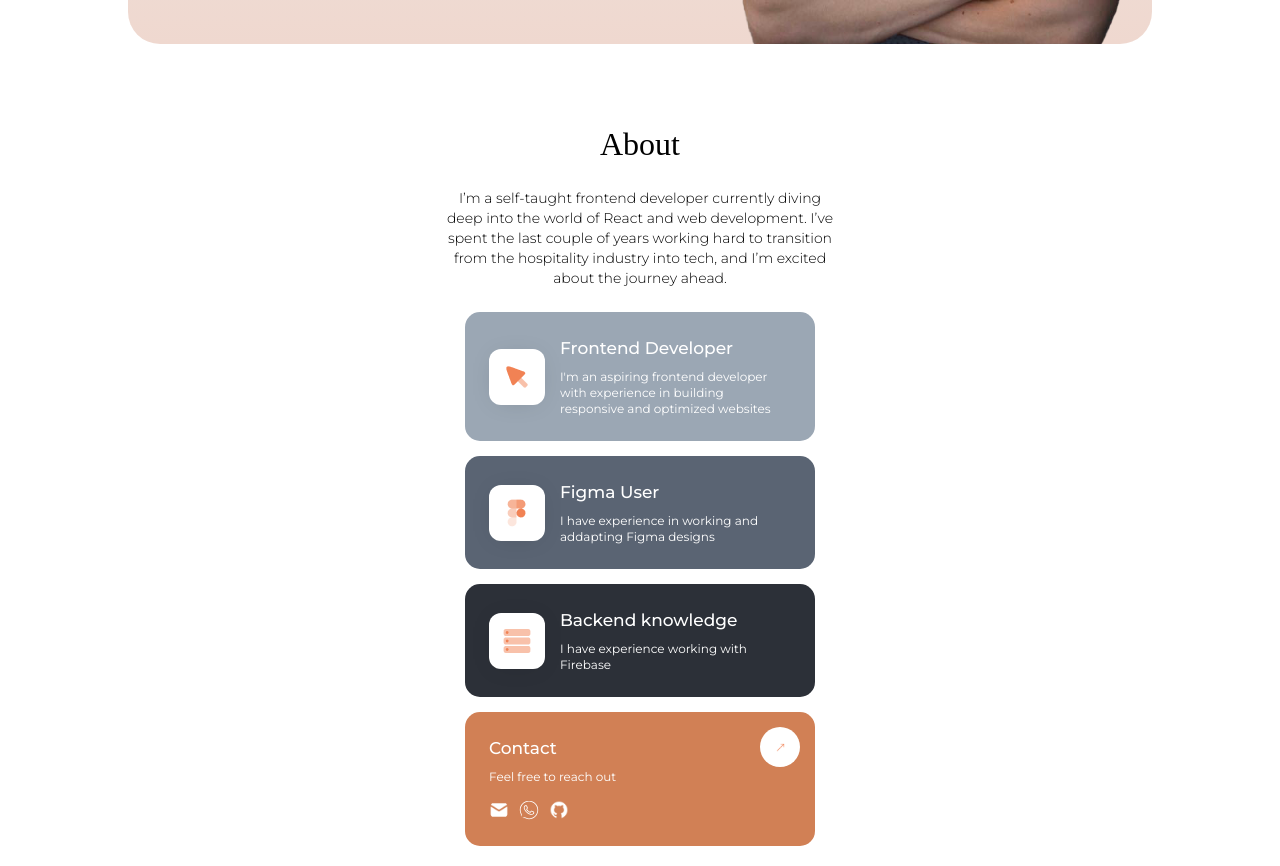
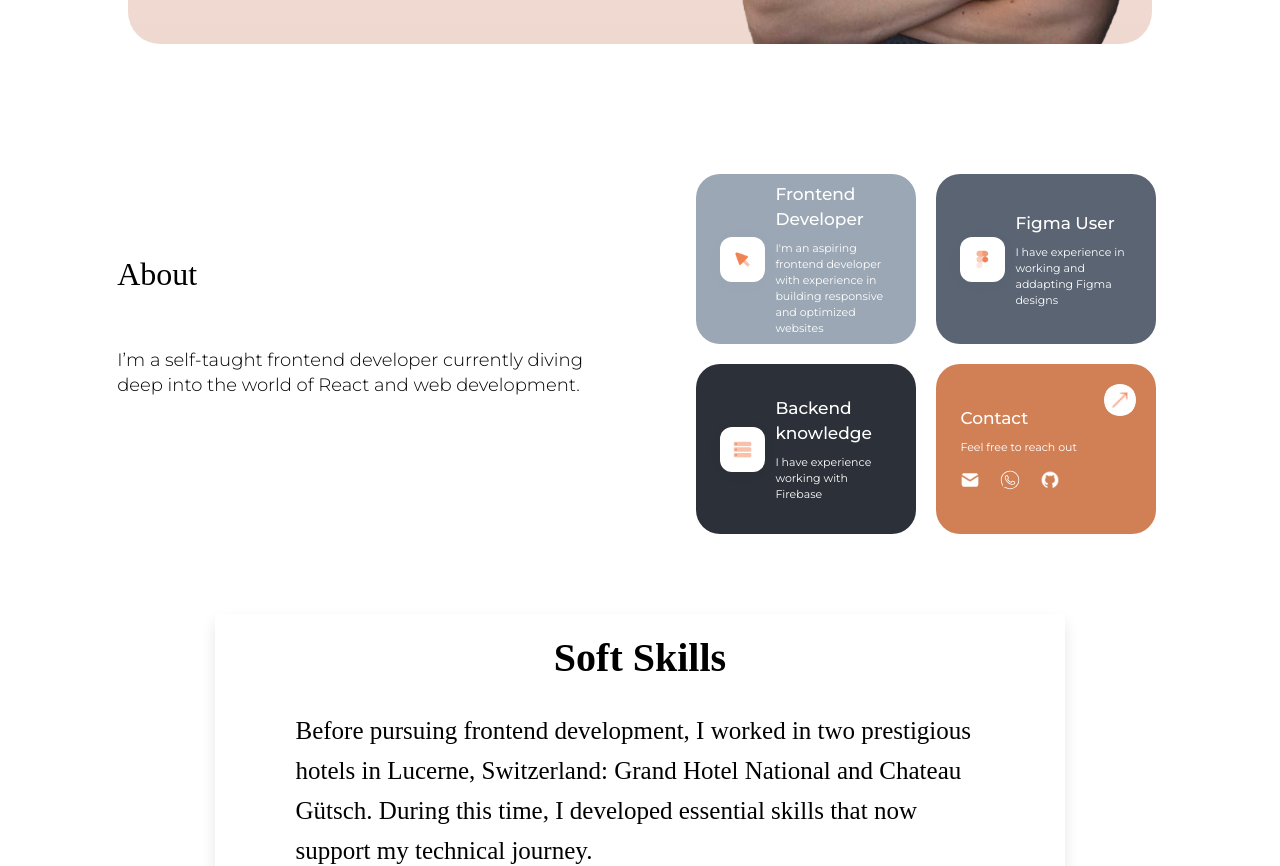
Before and after one commit to SeverinDenys/react-portfolio, a React (Vite) app: page / in a window 1280 px wide. Shown: the part 700-1566 px from the top of the page. Built offline with nearby package versions, Linux system fonts and the light colour scheme; a web font is replaced by a local one.

Commit message:
about section tablet laptop redesign

```diff
--- a/src/components/About/About.jsx
+++ b/src/components/About/About.jsx
@@ -13,10 +13,7 @@ const About = () => {
       <h2 className="aboutContainer__title">About</h2>
       <p className="aboutContainer__description">
         I’m a self-taught frontend developer currently diving deep
-        into the world of React and web development. I’ve spent the
-        last couple of years working hard to transition from the
-        hospitality industry into tech, and I’m excited about the
-        journey ahead.
+        into the world of React and web development.
       </p>
       <div className="aboutContainer__content">
         <ul className="aboutContainer__items">
--- a/src/components/About/about.scss
+++ b/src/components/About/about.scss
@@ -3,7 +3,21 @@
   height: 74rem;
   width: 92%;
   max-width: 40rem;
-  margin: 0 auto;
+  margin: 13rem auto 8rem;
+
+  @media (min-width: 425px) and (max-width: 768px) {
+    width: 95%;
+    max-width: 60rem;
+  }
+
+  @media (min-width: 768px) {
+    display: grid;
+    max-width: 118rem;
+    gap: 3rem;
+    align-items: start;
+    height: auto;
+    padding: 0 2rem;
+  }
 
   &__title {
     color: $color-text;
@@ -14,6 +28,10 @@
     text-align: center;
     margin-bottom: 2.4rem;
     margin-top: 8rem;
+
+    @media (min-width: 768px) {
+      text-align: left;
+    }
   }
 
   &__description {
@@ -22,6 +40,14 @@
     font-size: 1.4rem;
     line-height: 2rem;
     margin-bottom: 2.4rem;
+
+    @media (min-width: 768px) {
+      grid-column: 1;
+      text-align: left;
+      font-size: 1.8rem;
+      line-height: 2.5rem;
+      max-width: 50rem;
+    }
   }
 
   &__content {
@@ -31,6 +57,12 @@
     gap: 1.5rem;
     width: 100%;
     max-width: 45rem;
+    margin: 0 auto;
+
+    @media (min-width: 768px) {
+      grid-column: 2;
+      grid-row: 1 / span 3;
+    }
   }
 
   &__items {
@@ -39,34 +71,66 @@
     gap: 1.5rem;
     width: 100%;
     max-width: 35rem;
+
+    @media (min-width: 425px) and (max-width: 768px) {
+      width: 100%;
+      max-width: 60rem;
+    }
+
+    @media (min-width: 768px) {
+      display: grid;
+      grid-template-columns: 1fr 1fr;
+      gap: 2rem;
+      max-width: 100%;
+    }
   }
 
   &__item {
     display: flex;
     align-items: center;
     gap: 1rem;
-    justify-content: space-between;
+
     border-radius: 15px;
     color: white;
     text-align: left;
     padding: 2.4rem;
     width: 100%;
 
+    @media (min-width: 768px) {
+      height: 17rem;
+      width: 22rem;
+      margin: 0;
+      border-radius: 2.4rem;
+    }
+
     &:nth-child(1) {
       background: #9ba7b4;
+      @media (min-width: 768px) {
+        grid-column: 1;
+      }
     }
 
     &:nth-child(2) {
       background: #5a6473;
+      @media (min-width: 768px) {
+        grid-column: 2;
+        grid-row: 1;
+      }
     }
 
     &:nth-child(3) {
       background: #2c3038;
+      @media (min-width: 768px) {
+        grid-column: 1;
+      }
     }
 
     &:nth-child(4) {
       background: #d18055;
       position: relative;
+      @media (min-width: 768px) {
+        grid-column: 2;
+      }
     }
 
     img {
@@ -76,6 +140,11 @@
       padding: 1.2rem;
       border-radius: 1.2rem;
       box-shadow: 0px 2px 32px -20px rgba(12, 12, 13, 1);
+
+      @media (min-width: 768px) {
+        width: 4.5rem;
+        height: 4.5rem;
+      }
     }
 
     .arrouUpIcon {
@@ -98,10 +167,18 @@
       font-size: 1.2rem;
       font-weight: 400;
       line-height: 1.6rem;
+
+      @media (min-width: 768px) {
+        font-size: 1.1rem;
+      }
     }
 
     .infoContainer {
       padding-left: 5px;
+
+      @media (min-width: 768px) {
+        padding-left: 0;
+      }
     }
 
     .contactIcons {
@@ -114,6 +191,10 @@
         gap: 1rem;
         list-style: none;
         padding: 0;
+
+        @media (min-width: 768px) {
+          gap: 2rem;
+        }
       }
 
       &__link {
@@ -145,9 +226,22 @@
       right: 1.5rem;
       top: 1.5rem;
 
+      @media (min-width: 768px) {
+        right: 2rem;
+        top: 2rem;
+        width: 3.2rem;
+        height: 3.2rem;
+        padding: 1.6rem;
+      }
+
       img {
         width: 1.5rem;
         height: 1.5rem;
+
+        @media (min-width: 768px) {
+          width: 3rem;
+          height: 3rem;
+        }
       }
     }
   }
```
